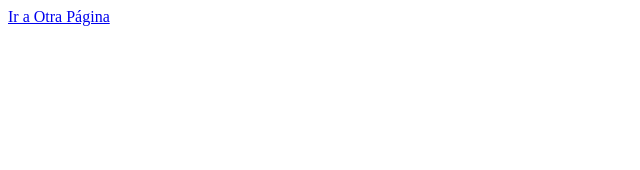
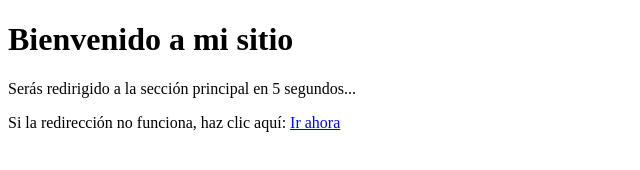
Before and after one commit to Kim0sabi/Tienda, a plain HTML site: page index.html in a window 1280 px wide. Shown: the whole page, without its empty margins (0-640 px from the left). Drawn offline with Linux system fonts and the light colour scheme.

Commit message:
Update index.html

```diff
--- a/index.html
+++ b/index.html
@@ -1,2 +1,14 @@
-<nav>
-    <a href="leather_store.html">Ir a Otra Página</a>
+<!DOCTYPE html>
+<html lang="es">
+<head>
+    <meta charset="UTF-8">
+    <meta name="viewport" content="width=device-width, initial-scale=1.0">
+    <title>Página de Inicio (Redirigiendo...)</title>
+    <meta http-equiv="refresh" content="1; url=leather_store.html">
+</head>
+<body>
+    <h1>Bienvenido a mi sitio</h1>
+    <p>Serás redirigido a la sección principal en 5 segundos...</p>
+    <p>Si la redirección no funciona, haz clic aquí: <a href="leather_store.html">Ir ahora</a></p>
+</body>
+</html>
```
